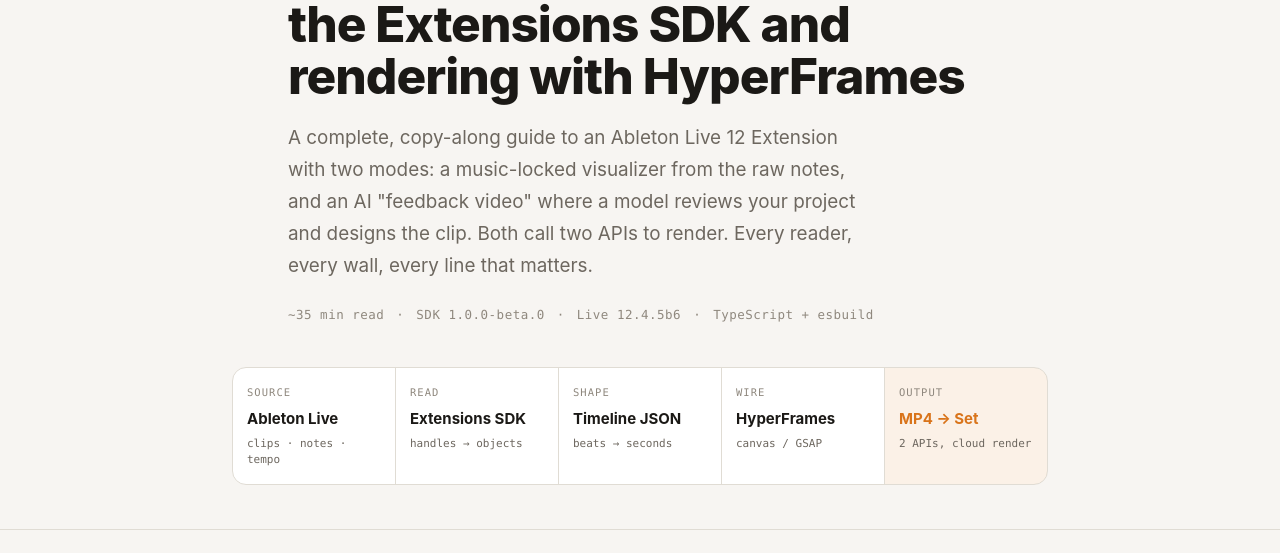
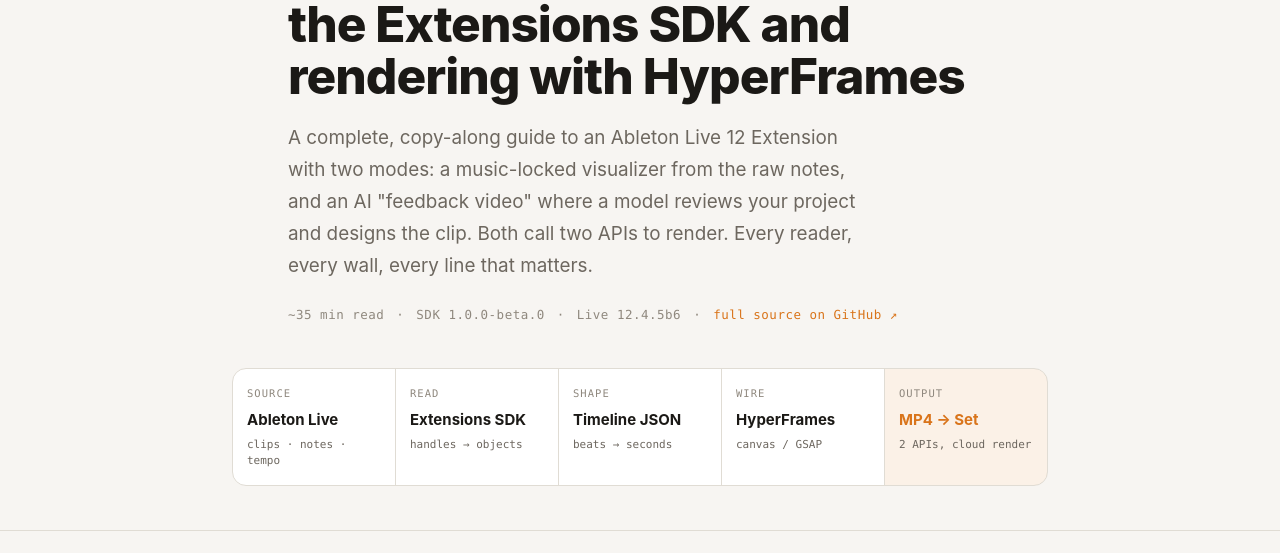
Before and after one commit to vanceingalls/ableton-extensions, a plain HTML site: page docs/building-ableton-hyperframes-extensions.html in a window 1280 px wide. Shown: the part 247-800 px from the top of the page. Drawn offline with Linux system fonts and the light colour scheme.

Commit message:
Blog: link the extension's GitHub source (byline + further reading)

```diff
--- a/docs/building-ableton-hyperframes-extensions.html
+++ b/docs/building-ableton-hyperframes-extensions.html
@@ -179,7 +179,7 @@
     <h1>Turn an <span class="hl">Ableton Live</span> Set into video — reading the Extensions SDK and rendering with HyperFrames</h1>
     <p class="dek">A complete, copy-along guide to an Ableton Live 12 Extension with two modes: a music-locked visualizer from the raw notes, and an AI "feedback video" where a model reviews your project and designs the clip. Both call two APIs to render. Every reader, every wall, every line that matters.</p>
     <div class="byline">
-      <span>~35 min read</span><span>·</span><span>SDK 1.0.0-beta.0</span><span>·</span><span>Live 12.4.5b6</span><span>·</span><span>TypeScript + esbuild</span>
+      <span>~35 min read</span><span>·</span><span>SDK 1.0.0-beta.0</span><span>·</span><span>Live 12.4.5b6</span><span>·</span><a href="https://github.com/vanceingalls/ableton-extensions/tree/main/hyperframes-feedback">full source on GitHub ↗</a>
     </div>
   </div>
   <div class="bleed">
@@ -1136,6 +1136,7 @@
     <div class="wrap">
       <p class="further">Further reading</p>
       <ul>
+        <li><a href="https://github.com/vanceingalls/ableton-extensions/tree/main/hyperframes-feedback">The complete extension — <code>vanceingalls/ableton-extensions</code> on GitHub</a></li>
         <li><a href="https://ableton.github.io/extensions-sdk/">Ableton Extensions SDK — official docs (public beta)</a></li>
         <li><a href="https://hyperframes.heygen.com">HyperFrames — composition conventions + cloud render API</a></li>
         <li><a href="https://docs.anthropic.com">Anthropic API — structured outputs & adaptive thinking</a></li>
```
